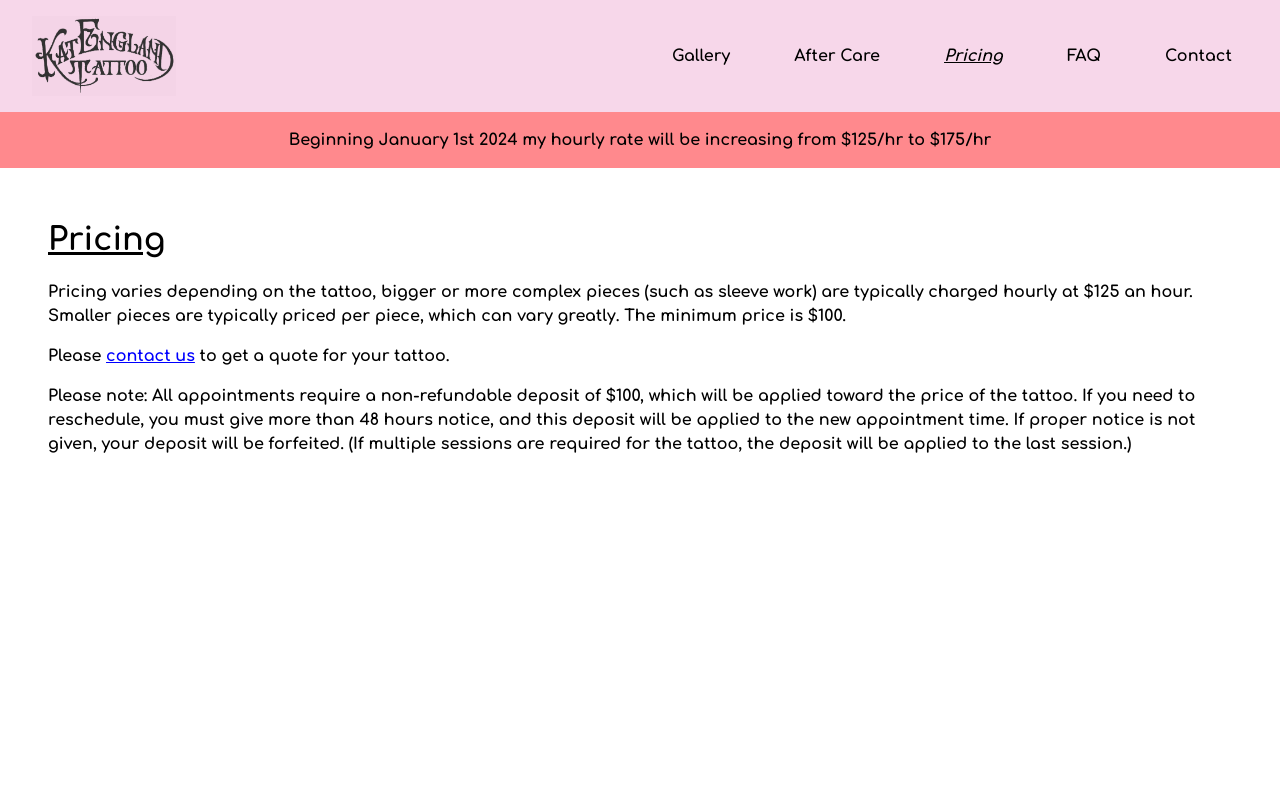
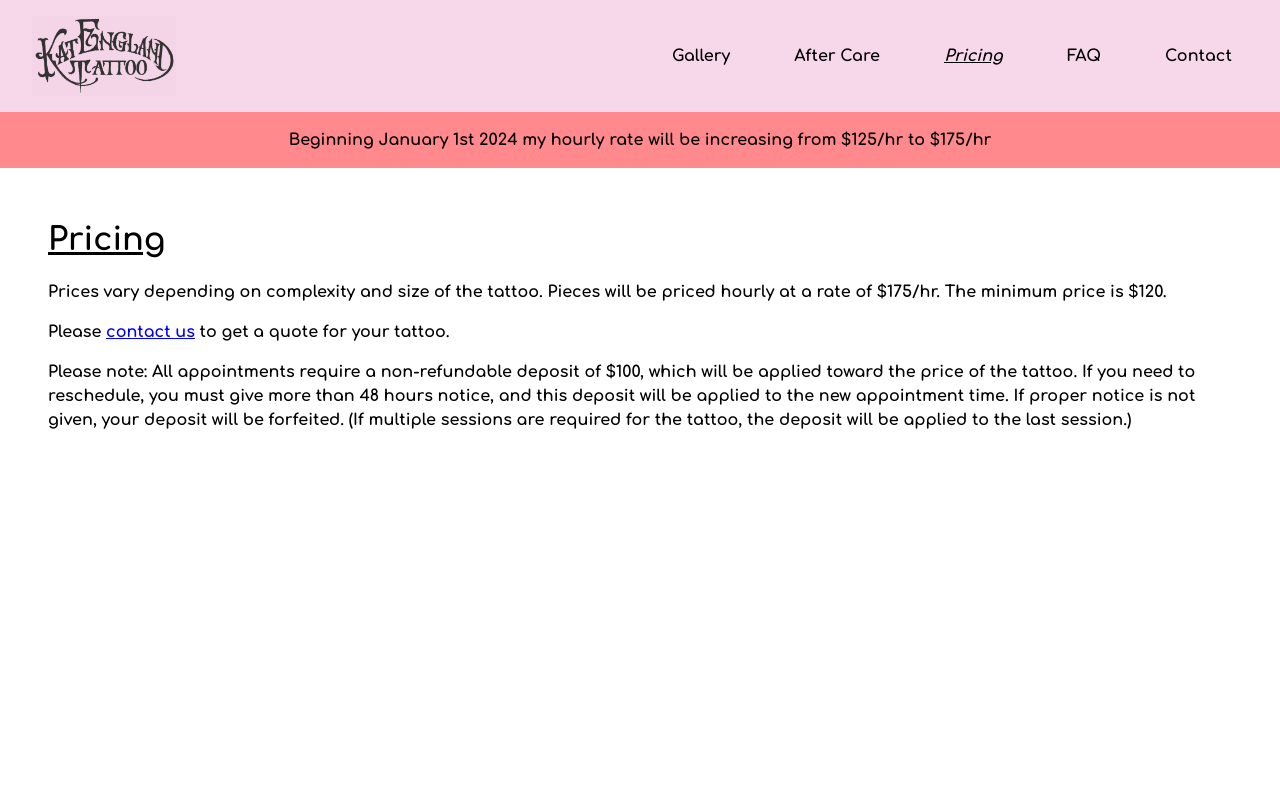
Before and after one commit to llamashock/kat-tattoo, a Next.js app: page /pricing in a window 1280 px wide. Shown: the top 800 px of the page. Built offline with nearby package versions, Linux system fonts and the light colour scheme.

Commit message:
Update pricing

```diff
--- a/src/pages/pricing.tsx
+++ b/src/pages/pricing.tsx
@@ -6,7 +6,10 @@ import styles from 'styles/general.module.css';
 const pricing = () => (
   <Layout>
     <h1 className={styles.h1}>Pricing</h1>
-    <p className={styles.p}>Pricing varies depending on the tattoo, bigger or more complex pieces (such as sleeve work) are typically charged hourly at $125 an hour. Smaller pieces are typically priced per piece, which can vary greatly. The minimum price is $100.</p>
+    <p className={styles.p}>
+      Prices vary depending on complexity and size of the tattoo.
+      Pieces will be priced hourly at a rate of $175/hr. The minimum price is $120.
+    </p>
     <p className={styles.p}>
       {'Please '}
       <Link as="/contact" href="/contact">
```
